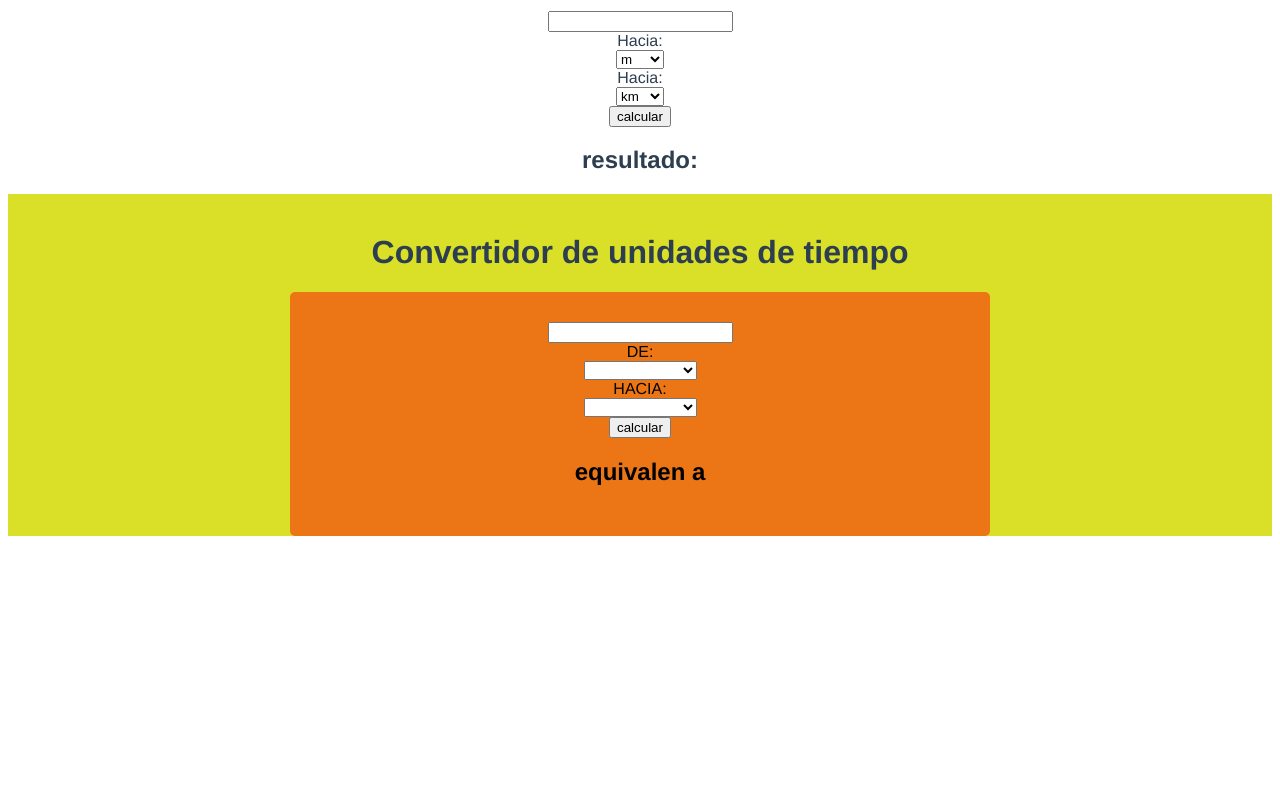
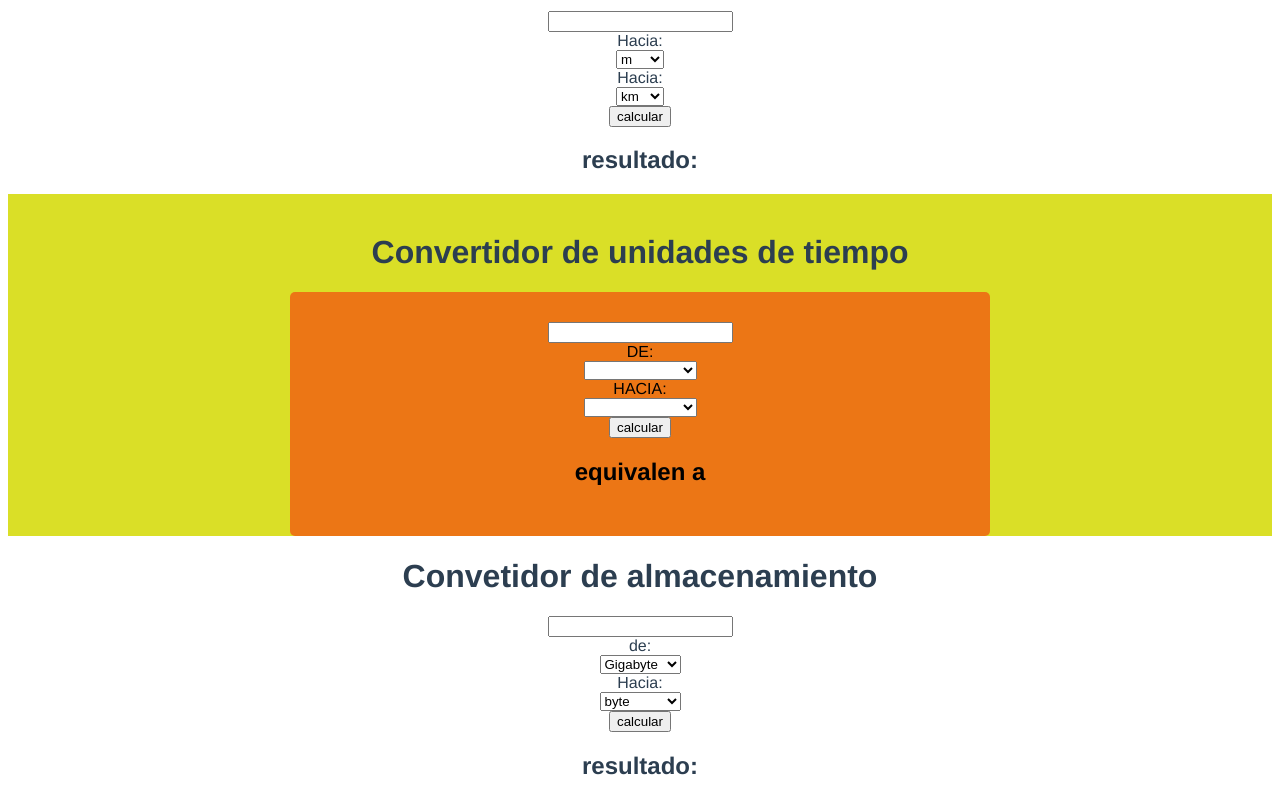
Before and after one commit to CesarAndreChavezHerrera/aprendisajeVue, a Vue app in the folder componetes/: page / in a window 1280 px wide. Shown: the part 866-1666 px from the top of the page. Before the commit the page ends 1410 px from the top, so only its background shows below. Built offline with nearby package versions, Linux system fonts and the light colour scheme.

Commit message:
Se creo el conversor de almacenamiento

```diff
--- a/componetes/src/App.vue
+++ b/componetes/src/App.vue
@@ -7,6 +7,7 @@
     <masa/>
     <longitud/>
     <tiempo/>
+    <almacenamiento/>
   </div>
 </template>
 
@@ -16,6 +17,8 @@ import monedas from './components/monedas.vue'
 import Masa from './components/Masa.vue'
 import longitud from './components/longitud.vue'
 import tiempo from "./components/tiempo.vue"
+import almacenamiento from "./components/almacenamiento.vue"
+
 
 export default {
   name: 'App',
@@ -25,6 +28,9 @@ export default {
   Masa,
   longitud,
   tiempo,
+  almacenamiento,
+
+
   }
 }
 </script>
--- /dev/null
+++ b/componetes/src/components/almacenamiento.vue
@@ -0,0 +1,65 @@
+<template>
+    <div>
+        <h1>Convetidor de almacenamiento</h1>
+        <input type="text" v-model ="entrada_numero" >
+        <div>
+            <span>de:</span>
+        </div>
+        <select v-model="fromRate">
+            <option value="b">byte</option>
+            <option value="kb">Kilobyte</option>
+            <option value="MB">Megabyte</option>
+            <option value="GB">Gigabyte</option>
+            <option value="TB">Terabyte</option>
+            <option value="PB">Petabyte</option>
+            <option value="EB">Exabyte</option>
+        </select>
+        <br>
+        <div>
+            <span>Hacia:</span>
+        </div>
+        <select v-model="toRate">
+            <option value="b">byte</option>
+            <option value="kb">Kilobyte</option>
+            <option value="MB">Megabyte</option>
+            <option value="GB">Gigabyte</option>
+            <option value="TB">Terabyte</option>
+            <option value="PB">Petabyte</option>
+            <option value="EB">Exabyte</option>
+
+        </select>
+        <br>
+        <button v-on:click="calcular">calcular</button>
+        <h2>resultado:{{salida}}</h2>
+    </div>
+</template>
+
+<script>
+export default({
+    name:"almacenamiento",
+    data(){return{
+            entrada_numero:"",
+            conversiones_gramos:{
+                "b":1073741824,
+                "kb":1048576,
+                "MB":1024,
+                "GB":1,
+                "TB":0.000977,
+                "PB":0.000000954,
+                "EB":0.000000000931,
+                },
+            salida: "",
+            toRate: "b",
+            fromRate:"GB"
+        }},
+    methods:{
+            calcular:function(){
+                let toRate_ = this.conversiones_gramos[this.toRate]
+                let fromRate_ = this.conversiones_gramos[this.fromRate]
+                var resultado = ((toRate_/fromRate_))*this.entrada_numero
+                this.salida =resultado
+            }
+        }
+})
+
+</script>
```
